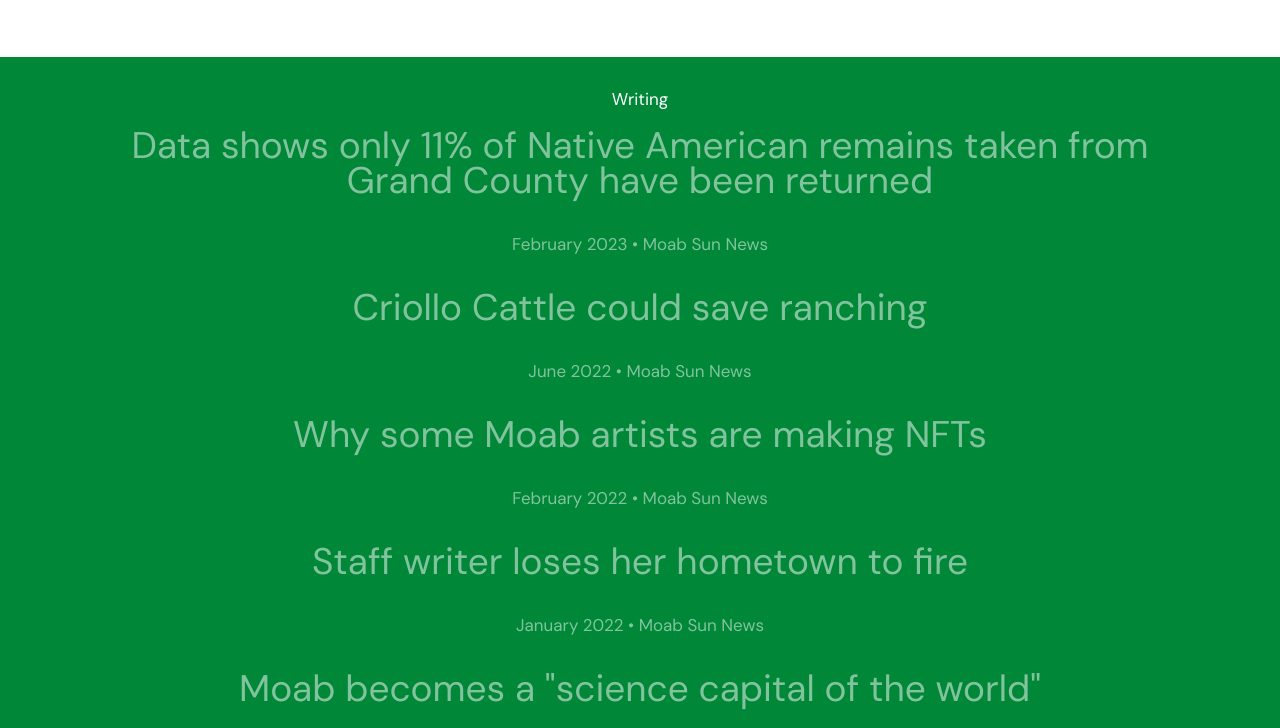
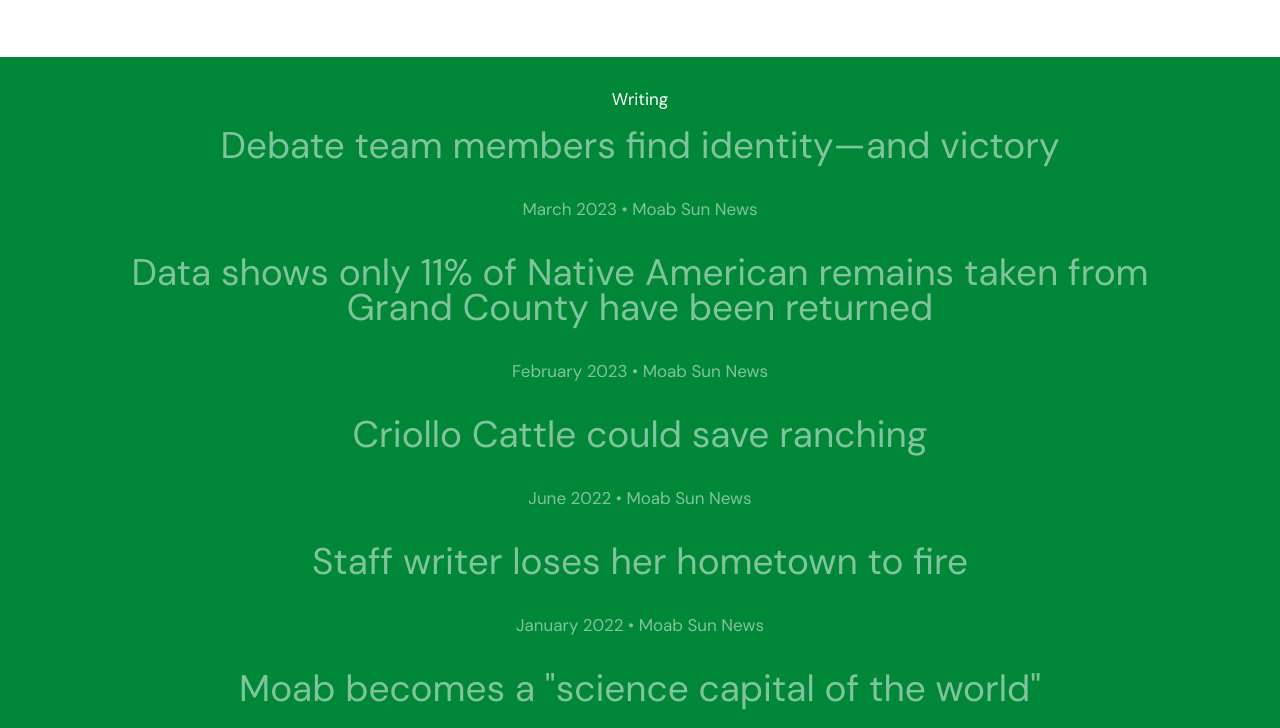
Before and after one commit to alisonharford/portfolio, a plain HTML site: page index.html in a window 1280 px wide. Shown: the part 1836-2564 px from the top of the page. Drawn offline with nearby package versions, Linux system fonts and the light colour scheme; a web font is replaced by a local one.

Commit message:
Update index.html

```diff
--- a/index.html
+++ b/index.html
@@ -48,7 +48,7 @@
 
   <p class="abouttext"> I'm a multimedia journalist currently based in Moab, Utah. Here, I work as the art director of and reporter for the Moab Sun News, an award-winning local newspaper. I'm passionate about utilizing every platform—writing, photography, print design, web design, social media, newsletters, and data visualization—to engage an audience and tell a story.</p>
 
-  <p class="abouttext2">Recently, I designed coverage for a 100-year flood that hit Moab: I reported on and wrote four stories to cover the flood from every angle, took photos, designed the print paper and created a cohesive flow on our website and across social media.  <a href="https://moabsunnews.com/tag/august-2022-flood/" target="new" class="linkanimation"> View it online</a>, or <a href="https://moabsunnews.com/wp-content/uploads/2022/08/0826.pdf" target="new" class="linkanimation"> view the print edition. </a></p> </p>
+  <p class="abouttext2">Last August, I designed coverage for a 100-year flood that hit Moab: I reported on and wrote four stories to cover the flood from every angle, took photos, designed the print paper and created a cohesive flow on our website and across social media.  <a href="https://moabsunnews.com/tag/august-2022-flood/" target="new" class="linkanimation"> View it online</a>, or <a href="https://moabsunnews.com/wp-content/uploads/2022/08/0826.pdf" target="new" class="linkanimation"> view the print edition. </a></p> </p>
 
   <p class="abouttext2">I'm also earning a Master's Certificate in Data Visualization and Infographics from Parsons School of Design.  <a href="https://alisonharford.github.io/datavisclass.github.io/" target="new" class="linkanimation"> Check out what I'm working on. </a></p>
 
@@ -116,15 +116,14 @@
 
   <p class="headerwhite"> Writing </p>
 
-      <a href="https://moabsunnews.com/2023/02/02/nagpra-in-grand-county/" target="new"> <p class="headline"> Data shows only 11% of Native American remains taken from Grand County have been returned
- </p></a>
+      <a href="https://moabsunnews.com/2023/03/02/debate-team-members-find-identity-and-victory/" target="new"> <p class="headline"> Debate team members find identity—and victory </p></a>
+      <p class="date"> March 2023 • Moab Sun News </p>
+
+      <a href="https://moabsunnews.com/2023/02/02/nagpra-in-grand-county/" target="new"> <p class="headline"> Data shows only 11% of Native American remains taken from Grand County have been returned </p></a>
       <p class="date"> February 2023 • Moab Sun News </p>
 
       <a href="https://moabsunnews.com/2022/06/02/criollo-cattle-could-save-ranching/" target="new"> <p class="headline"> Criollo Cattle could save ranching </p></a>
       <p class="date"> June 2022 • Moab Sun News </p>
-
-      <a href="https://moabsunnews.com/2022/02/11/why-some-moab-artists-are-making-nfts/" target="new"> <p class="headline"> Why some Moab artists are making NFTs</p></a>
-      <p class="date"> February 2022 • Moab Sun News </p>
 
       <a href="https://moabsunnews.com/2022/01/07/staff-writer-loses-her-hometown-to-fire/" target="new"> <p class="headline"> Staff writer loses her hometown to fire</p></a>
       <p class="date"> January 2022 • Moab Sun News </p>
```
